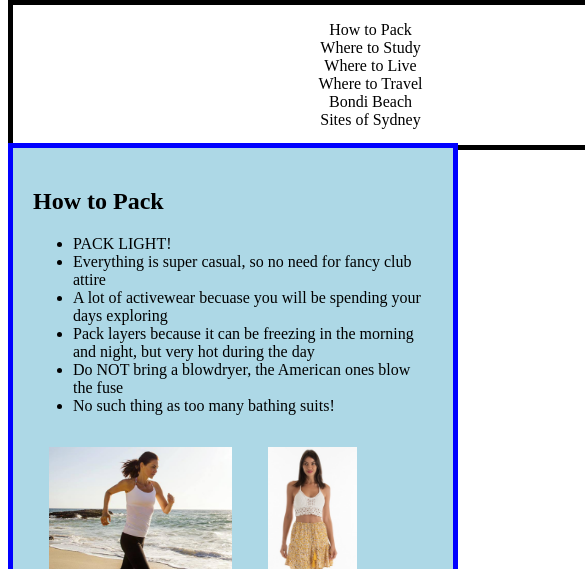
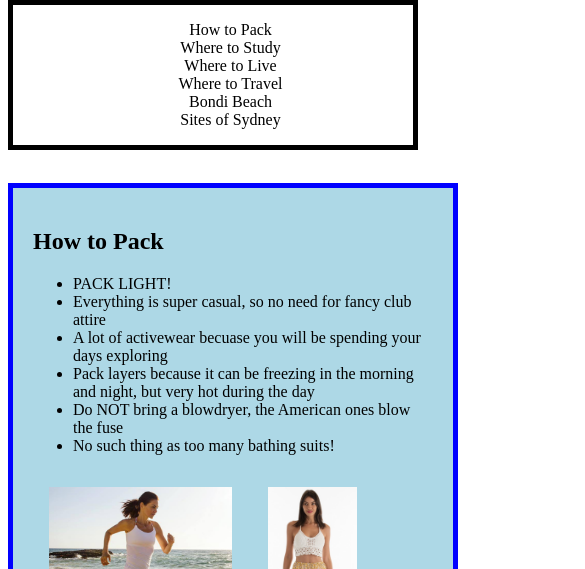
Before and after one commit to sxf516/CIM-111, a plain HTML site: page hw/final/final.html in a window 390 px wide. Shown: the part 275-844 px from the top of the page, 585 px wide, since content can reach past the window. Drawn offline with nearby package versions, Linux system fonts and the light colour scheme.

Commit message:
Update mobile.css

```diff
--- a/hw/final/css/mobile.css
+++ b/hw/final/css/mobile.css
@@ -3,24 +3,41 @@
 
 header{
   width: 400px;
+
 }
 
 main{
   width: 400px;
+  margin-top: 100px;
+
+
 }
 
 footer{
   width: 380px;
 }
 
+nav{
+  width: 400px;
+  height: auto;
+  margin-top: 0px;
+
+  border-width: 5px;
+  border-style: solid;
+  border-color: black;
+  background-color: white;
+
+}
+
 nav ul li{
   display: block;
   text-align: center;
-  margin: auto;
+
 }
 
 #grid1{
   display: block;
+
 }
 
 #grid2{
```
